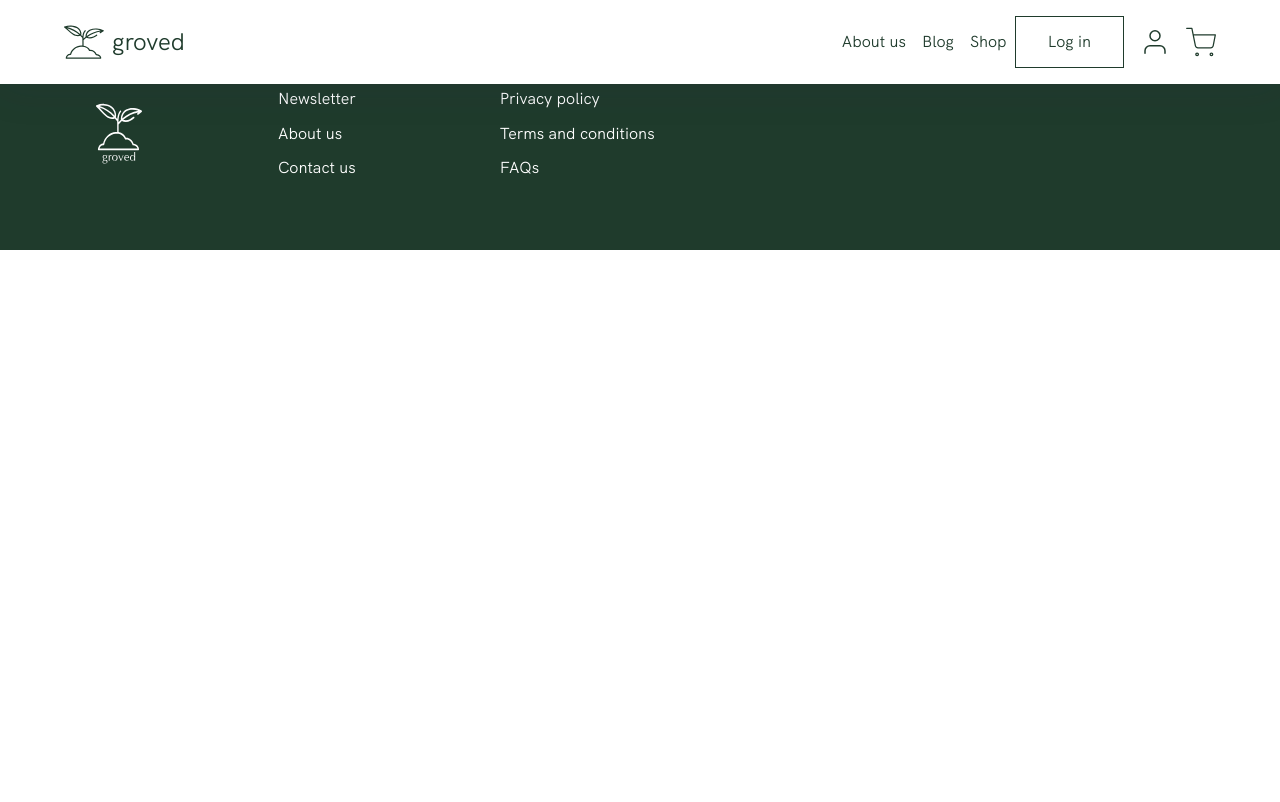
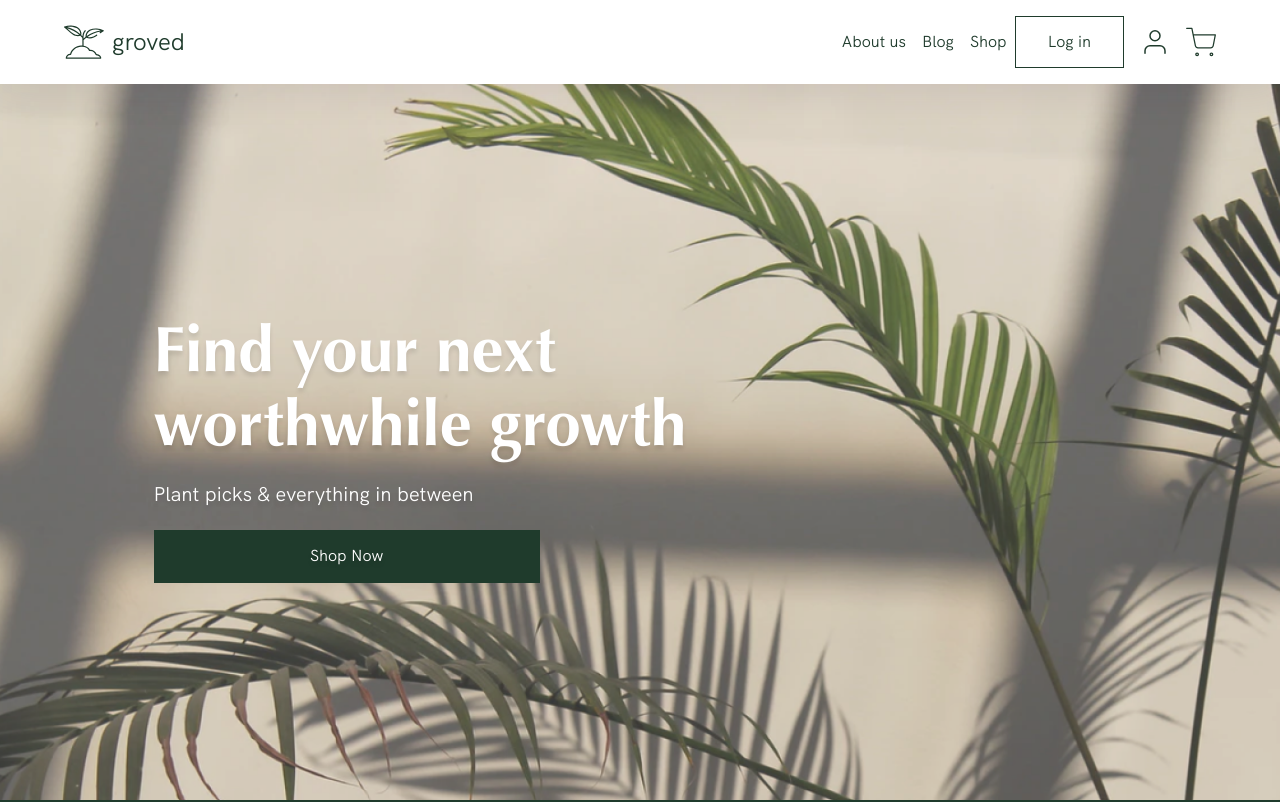
Before and after one commit to yvettetan/groved, a React (Create React App) app: page / in a window 1280 px wide. Shown: the top 802 px of the page. Built offline with nearby package versions, Linux system fonts and the light colour scheme.

Commit message:
Create hero section

```diff
--- /dev/null
+++ b/src/landing/Hero.tsx
@@ -0,0 +1,47 @@
+import React from "react";
+import heroImg from "../assets/images/hero.png";
+import styled from "styled-components";
+import Button from "../shared/Button";
+
+const HeroContainer = styled.div`
+  background: url(${heroImg});
+  background-repeat: no-repeat;
+  background-size: cover;
+  width: 100%;
+  height: 100vh;
+  position: relative;
+`;
+const HeroText = styled.div`
+  position: absolute;
+  top: 40%;
+  left: 12%;
+  text-shadow: 0px 4px 4px rgba(0, 0, 0, 0.1);
+  color: ${(props) => props.theme.color.light};
+
+  h1 {
+    font-size: 4rem;
+    max-width: 40rem;
+    margin: 0;
+  }
+
+  p {
+    margin: 1rem 0 1.5rem 0;
+    font-size: 1.25rem;
+  }
+`;
+
+const Hero = () => {
+  return (
+    <HeroContainer>
+      <HeroText>
+        <h1>Find your next worthwhile growth</h1>
+        <p>Plant picks &amp; everything in between</p>
+        <Button color="primary" width="50%">
+          Shop Now
+        </Button>
+      </HeroText>
+    </HeroContainer>
+  );
+};
+
+export default Hero;
--- a/src/landing/LandingContainer.tsx
+++ b/src/landing/LandingContainer.tsx
@@ -1,7 +1,12 @@
 import React from "react";
+import Hero from "./Hero";
 
 const LandingContainer = () => {
-  return <div>LandingContainer</div>;
+  return (
+    <div>
+      <Hero />
+    </div>
+  );
 };
 
 export default LandingContainer;
```
